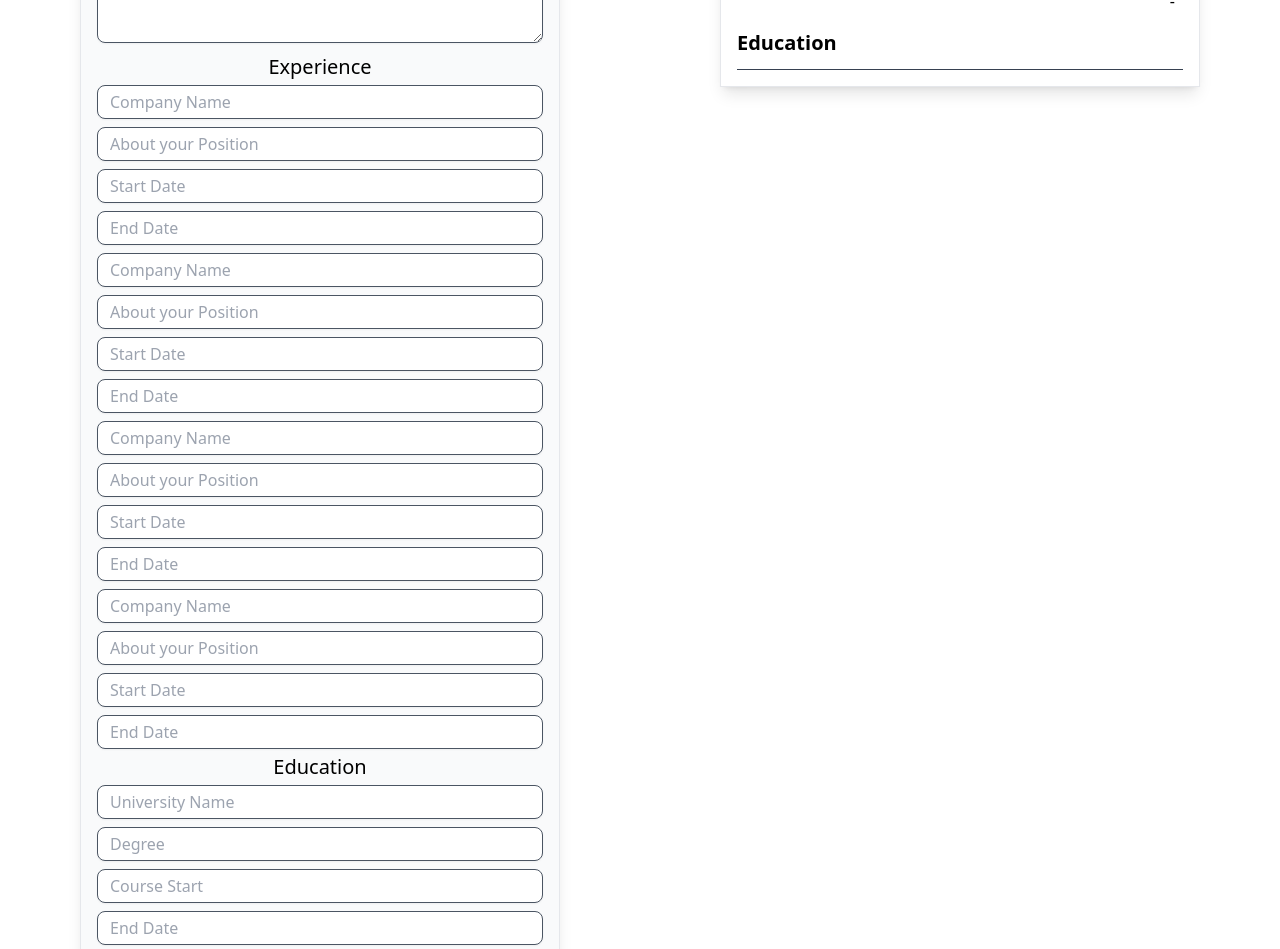
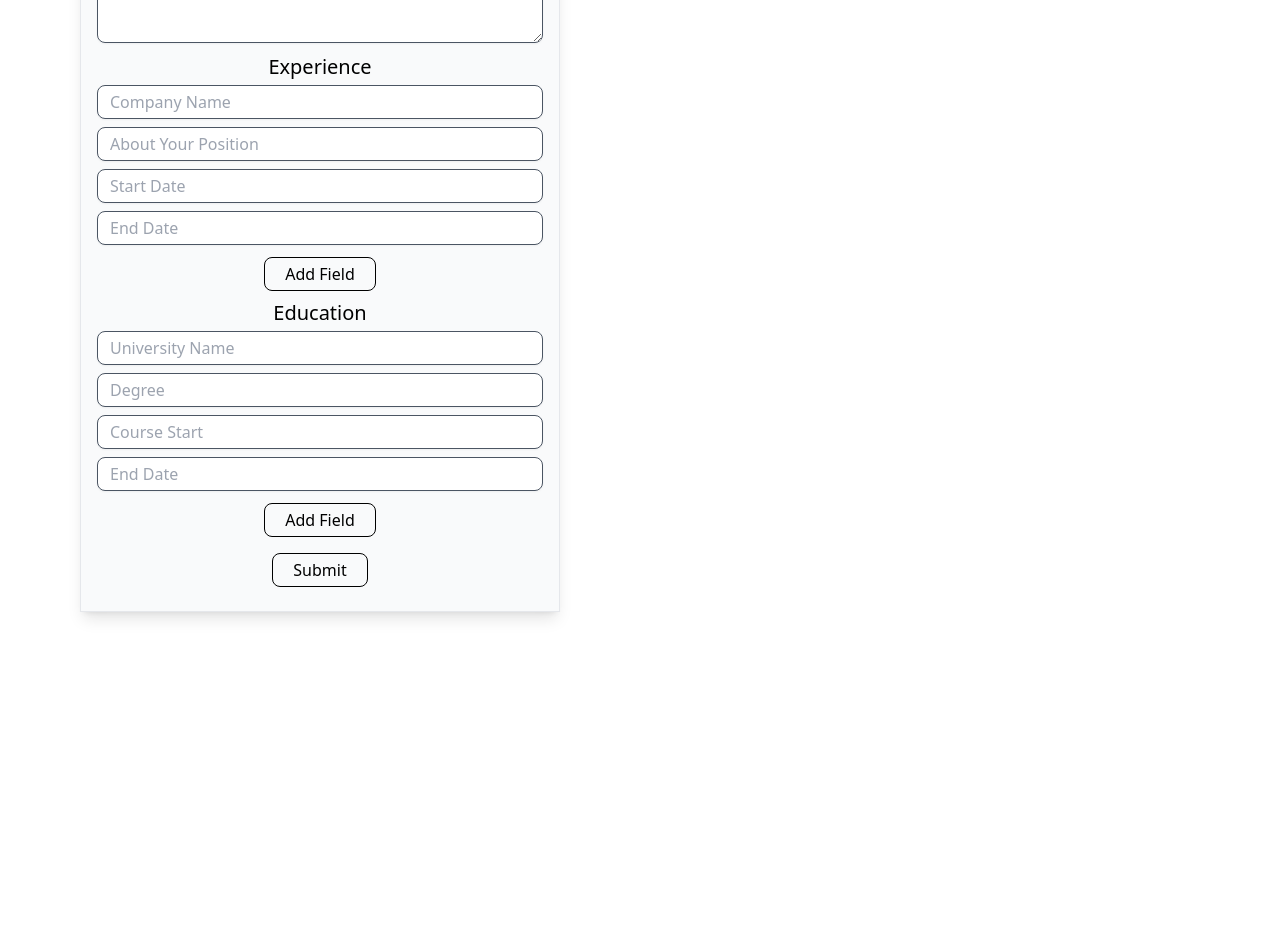
Before and after one commit to gweryf/cv-builder, a React (Vite) app: page / in a window 1280 px wide. Shown: the part 440-1389 px from the top of the page. After the commit the page ends 1080 px from the top, so only its background shows below. Built offline with nearby package versions, Linux system fonts and the light colour scheme.

Commit message:
made experience section dynamic

```diff
--- a/src/components/canvas.jsx
+++ b/src/components/canvas.jsx
@@ -7,6 +7,7 @@ import email from "../assets/email.png"
 
 function Canvas(props){
     const educationalDetails = props.contracts.eduDetails
+    const experienceDetails = props.contracts.expDetails
     console.log(educationalDetails);
     return(
         <div className=" border p-4 w-full md:mx-20 self-start shadow-lg my-7">
@@ -44,44 +45,17 @@ function Canvas(props){
                 <div className=" text-xl font-semibold py-3 border-b border-gray-700">
                     Experience
                 </div>
-                <div className=" my-1 px-2">
-                    <div className=" flex justify-between">
-                        <div className=" font-medium">{props.contracts.company1}</div>
-                        <div>{props.contracts.startDate1}-{props.contracts.endDate1}</div>
+                {experienceDetails? experienceDetails.map((expDetail)=>(
+                    <div className=" my-1 px-2">
+                        <div className=" flex justify-between">
+                            <div className=" font-medium">{expDetail.company}</div>
+                            <div>{expDetail.startDate}-{expDetail.endDate}</div>
+                        </div>
+                        <div>
+                           {expDetail.position}
+                        </div>
                     </div>
-                    <div>
-                        {props.contracts.position1}
-                    </div>
-                </div>
-
-                <div className=" my-1 px-2">
-                    <div className=" flex justify-between">
-                        <div className=" font-medium">{props.contracts.company2}</div>
-                        <div>{props.contracts.startDate2}-{props.contracts.endDate2}</div>
-                    </div>
-                    <div>
-                        {props.contracts.position2}
-                    </div>
-                </div>
-
-                <div className=" my-1 px-2">
-                    <div className=" flex justify-between">
-                        <div className=" font-medium">{props.contracts.company3}</div>
-                        <div>{props.contracts.startDate3}-{props.contracts.endDate3}</div>
-                    </div>
-                    <div>
-                        {props.contracts.position3}
-                    </div>
-                </div>
-                <div className=" my-1 px-2">
-                    <div className=" flex justify-between">
-                        <div className=" font-medium">{props.contracts.company4}</div>
-                        <div>{props.contracts.startDate4}-{props.contracts.endDate4}</div>
-                    </div>
-                    <div>
-                        {props.contracts.position4}
-                    </div>
-                </div>
+                )):null}
 
                 {/* Education */}
                 <div className=" text-xl font-semibold py-3 border-b border-gray-700">
--- a/src/components/experience.jsx
+++ b/src/components/experience.jsx
@@ -1 +1,81 @@
-import React, {useState} from "react";
+import React, {useEffect, useState} from "react";
+function Experience({addexpDetails}) {
+    const [expDetails, setexpDetails] = useState([{}])
+
+    const addHandle = ()=>{
+        setexpDetails([...expDetails, {}])
+    }
+
+    const handleChange = (event, index) => {
+        const list = [...expDetails]
+        const {name, value} = event.target
+        list[index][`${name}`] = value
+        setexpDetails(list)
+    }
+
+    const delHandle = (index)=>{
+        const list = [...expDetails]
+        list.splice(index,1)
+        setexpDetails(list)
+    }
+
+    useEffect(()=>{
+        console.log(expDetails);
+        addexpDetails(expDetails)
+    },[expDetails])
+
+    return(
+        <>
+            {expDetails.map((expDetail, index)=>(
+                <>
+                <input
+                    name='company'
+                    type="text"
+                    placeholder="Company Name"
+                    onChange={(e)=>handleChange(e,index)}
+                    className=" my-1 w-full border border-gray-600 px-3 py-1 rounded-lg shadow-sm focus:outline-none"
+                /><br/>
+                <input
+                    name='position'
+                    type="text"
+                    placeholder="About Your Position"
+                    onChange={(e)=>handleChange(e,index)}
+                    className=" my-1 w-full border border-gray-600 px-3 py-1 rounded-lg shadow-sm focus:outline-none focus:border-gray-800"
+                /><br/>
+                <input
+                    name='startDate'
+                    type="text"
+                    placeholder="Start Date"
+                    onChange={(e)=>handleChange(e,index)}
+                    className=" my-1 w-full border border-gray-600 px-3 py-1 rounded-lg shadow-sm focus:outline-none focus:border-gray-800"
+                /><br/>
+                <input
+                    name='endDate'
+                    type="text"
+                    placeholder="End Date"
+                    onChange={(e)=>handleChange(e,index)}
+                    className=" my-1 w-full border border-gray-600 px-3 py-1 rounded-lg shadow-sm focus:outline-none focus:border-gray-800"
+                /><br/>
+                {expDetails.length>1&&
+                (
+                    <>
+                        <button onClick={()=>delHandle(index)} className=" my-2 rounded-lg border border-black px-5 py-1 transform transition duration-300 hover:scale-110 hover:bg-gray-300">
+                            Delete Field
+                        </button><br/>
+                    </>
+                )}
+                {expDetails.length-1===index && expDetails.length<4 &&
+                (
+                    <>
+                        <button onClick={addHandle} className=" my-2 rounded-lg border border-black px-5 py-1 transform transition duration-300 hover:scale-110 hover:bg-gray-300">
+                            Add Field
+                        </button><br />
+                    </>
+                )}
+            </>
+            ))}
+        </>
+    )
+}
+
+export default Experience
--- a/src/components/form.jsx
+++ b/src/components/form.jsx
@@ -1,6 +1,7 @@
 import React from "react";
 import { useState } from "react";
 import Educational from "./educational";
+import Experience from "./experience";
 
 function Form({addContract}) {
     const [details, UpdateDetails] = useState({})
@@ -11,7 +12,11 @@ function Form({addContract}) {
 
     function addeduDetails(eduDetails){
         UpdateDetails({...details, eduDetails})
-      }
+    }
+
+    function addexpDetails(expDetails){
+        UpdateDetails({...details, expDetails})
+    }
 
     function handleSubmit(event) {
         event.preventDefault()
@@ -64,118 +69,7 @@ function Form({addContract}) {
 
                 {/* Work Experience */}
                 <h3 className=" text-xl">Experience</h3>
-                <input
-                    name="company1"
-                    type="text"
-                    placeholder="Company Name"
-                    onChange={handleChange}
-                    className=" my-1 w-full border border-gray-600 px-3 py-1 rounded-lg shadow-sm focus:outline-none focus:border-gray-800"
-                /><br/>
-                <input
-                    name="position1"
-                    type="text"
-                    onChange={handleChange}
-                    placeholder="About your Position"
-                    className=" my-1 w-full border border-gray-600 px-3 py-1 rounded-lg shadow-sm focus:outline-none focus:border-gray-800"
-                /><br/>
-                <input
-                    name="startDate1"
-                    type="text"
-                    placeholder="Start Date"
-                    onChange={handleChange}
-                    className=" my-1 w-full border border-gray-600 px-3 py-1 rounded-lg shadow-sm focus:outline-none focus:border-gray-800"
-                /><br/>
-                <input
-                    name="endDate1"
-                    type="text"
-                    placeholder="End Date"
-                    onChange={handleChange}
-                    className=" my-1 w-full border border-gray-600 px-3 py-1 rounded-lg shadow-sm focus:outline-none focus:border-gray-800"
-                /><br/>
-                <input
-                    name="company2"
-                    type="text"
-                    placeholder="Company Name"
-                    onChange={handleChange}
-                    className=" my-1 w-full border border-gray-600 px-3 py-1 rounded-lg shadow-sm focus:outline-none focus:border-gray-800"
-                /><br/>
-                <input
-                    name="position2"
-                    type="text"
-                    onChange={handleChange}
-                    placeholder="About your Position"
-                    className=" my-1 w-full border border-gray-600 px-3 py-1 rounded-lg shadow-sm focus:outline-none focus:border-gray-800"
-                /><br/>
-                <input
-                    name="startDate2"
-                    type="text"
-                    placeholder="Start Date"
-                    onChange={handleChange}
-                    className=" my-1 w-full border border-gray-600 px-3 py-1 rounded-lg shadow-sm focus:outline-none focus:border-gray-800"
-                /><br/>
-                <input
-                    name="endDate2"
-                    type="text"
-                    placeholder="End Date"
-                    onChange={handleChange}
-                    className=" my-1 w-full border border-gray-600 px-3 py-1 rounded-lg shadow-sm focus:outline-none focus:border-gray-800"
-                /><br/>
-                <input
-                    name="company3"
-                    type="text"
-                    placeholder="Company Name"
-                    onChange={handleChange}
-                    className=" my-1 w-full border border-gray-600 px-3 py-1 rounded-lg shadow-sm focus:outline-none focus:border-gray-800"
-                /><br/>
-                <input
-                    name="position3"
-                    type="text"
-                    onChange={handleChange}
-                    placeholder="About your Position"
-                    className=" my-1 w-full border border-gray-600 px-3 py-1 rounded-lg shadow-sm focus:outline-none focus:border-gray-800"
-                /><br/>
-                <input
-                    name="startDate3"
-                    type="text"
-                    placeholder="Start Date"
-                    onChange={handleChange}
-                    className=" my-1 w-full border border-gray-600 px-3 py-1 rounded-lg shadow-sm focus:outline-none focus:border-gray-800"
-                /><br/>
-                <input
-                    name="endDate3"
-                    type="text"
-                    placeholder="End Date"
-                    onChange={handleChange}
-                    className=" my-1 w-full border border-gray-600 px-3 py-1 rounded-lg shadow-sm focus:outline-none focus:border-gray-800"
-                /><br/>
-                <input
-                    name="company4"
-                    type="text"
-                    placeholder="Company Name"
-                    onChange={handleChange}
-                    className=" my-1 w-full border border-gray-600 px-3 py-1 rounded-lg shadow-sm focus:outline-none focus:border-gray-800"
-                /><br/>
-                <input
-                    name="position4"
-                    type="text"
-                    onChange={handleChange}
-                    placeholder="About your Position"
-                    className=" my-1 w-full border border-gray-600 px-3 py-1 rounded-lg shadow-sm focus:outline-none focus:border-gray-800"
-                /><br/>
-                <input
-                    name="startDate4"
-                    type="text"
-                    placeholder="Start Date"
-                    onChange={handleChange}
-                    className=" my-1 w-full border border-gray-600 px-3 py-1 rounded-lg shadow-sm focus:outline-none focus:border-red-600"
-                /><br/>
-                <input
-                    name="endDate4"
-                    type="text"
-                    placeholder="End Date"
-                    onChange={handleChange}
-                    className=" my-1 w-full border border-gray-600 px-3 py-1 rounded-lg shadow-sm focus:outline-none focus:border-gray-800"
-                /><br/>
+                <Experience addexpDetails={addexpDetails} />
 
                 {/* Education Details   */}
                 <h3 className=" text-xl">Education</h3>
```
